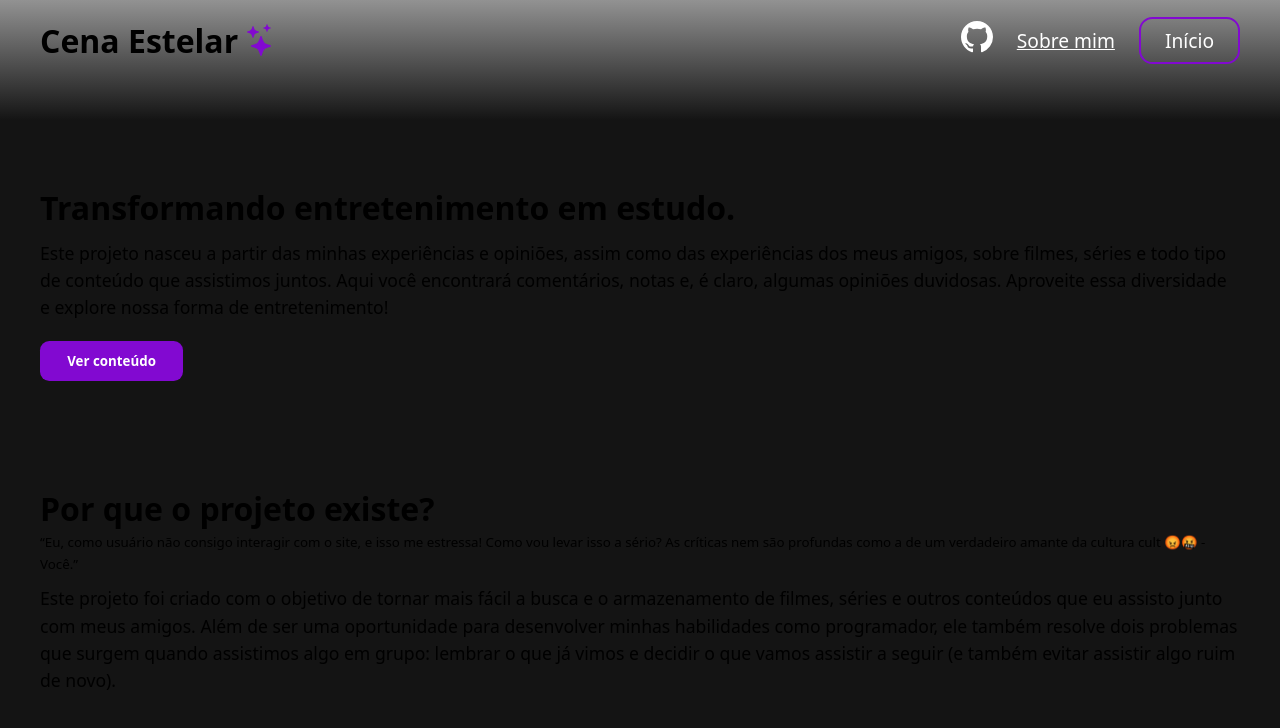
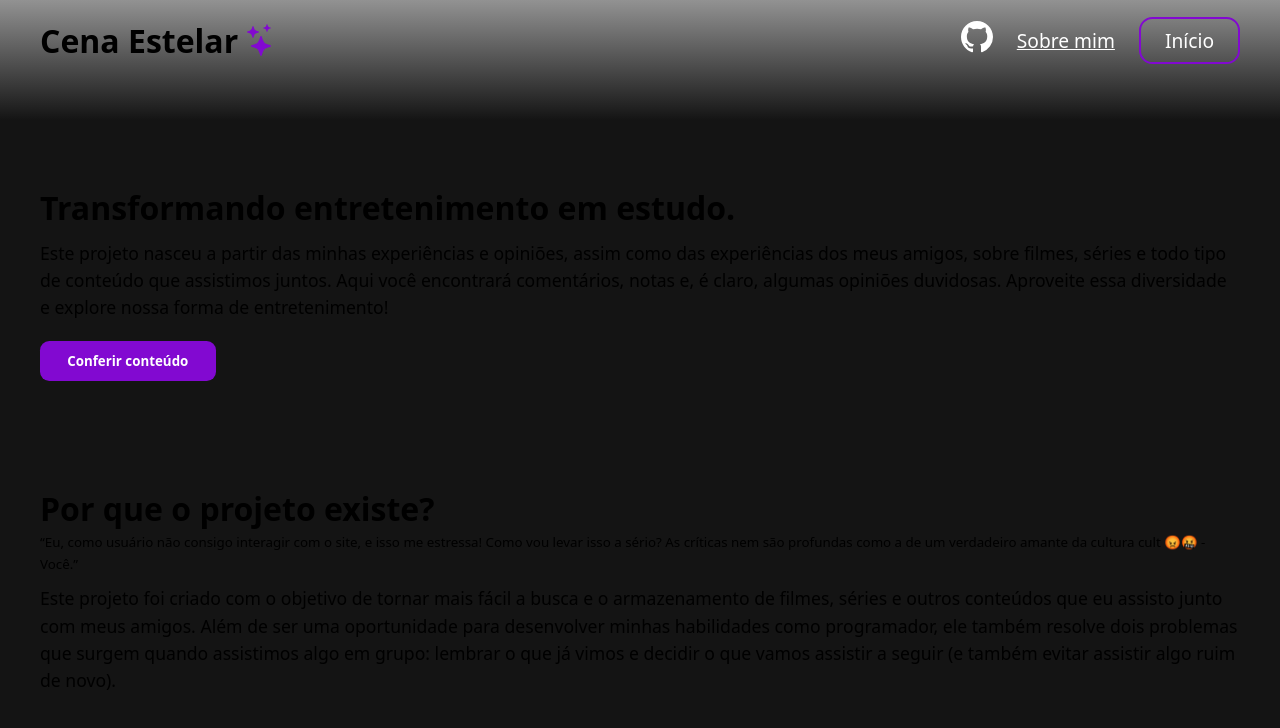
Before and after one commit to Luzin7/cena-estelar, a React (Vite) app: page / in a window 1280 px wide. Shown: the top 728 px of the page. Built offline with nearby package versions, Linux system fonts and the light colour scheme.

Commit message:
refact(Content.tsx): altera texto e torna-o mais acessível

```diff
--- a/src/components/Root/Content.tsx
+++ b/src/components/Root/Content.tsx
@@ -15,7 +15,7 @@ function Content() {
           essa diversidade e explore nossa forma de entretenimento!
         </p>
         <Link to={HOME}>
-          <button type="button">Ver conteúdo</button>
+          <button type="button">Conferir conteúdo</button>
         </Link>
       </section>
       <section className="root_sectionAbout">
```
